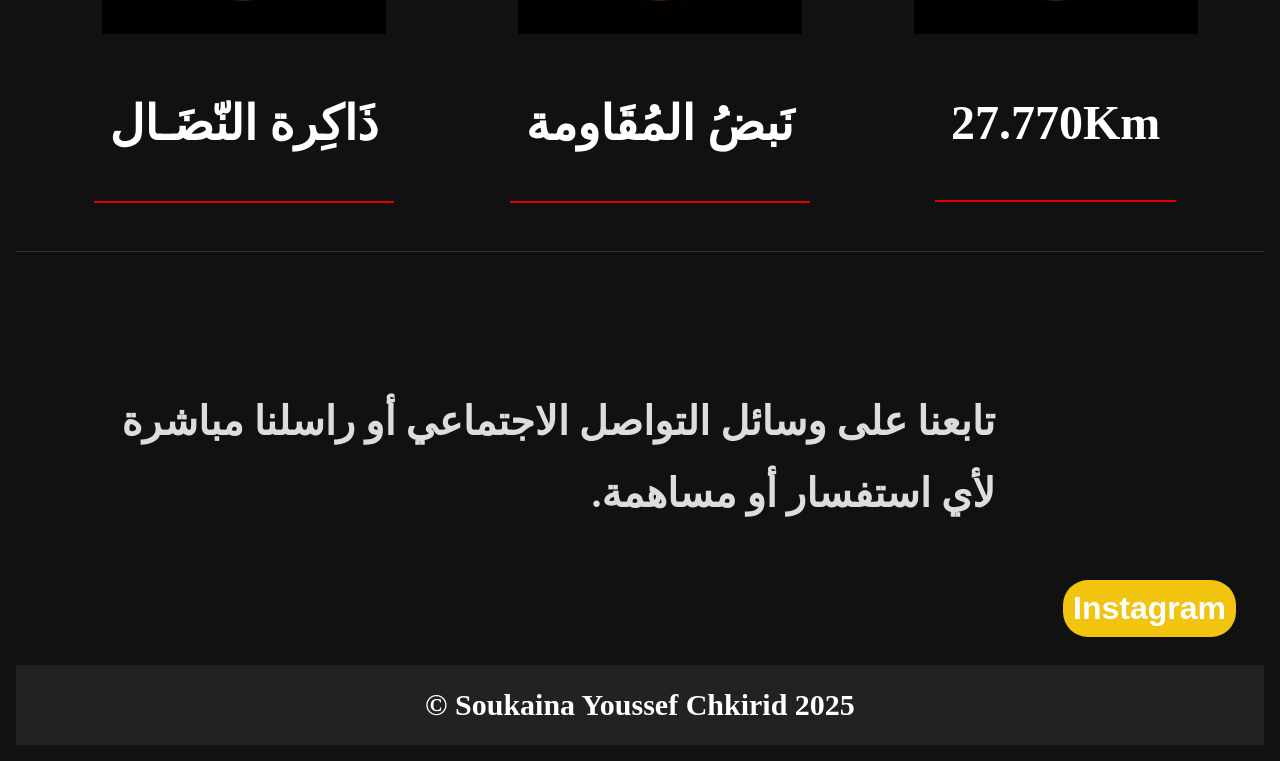
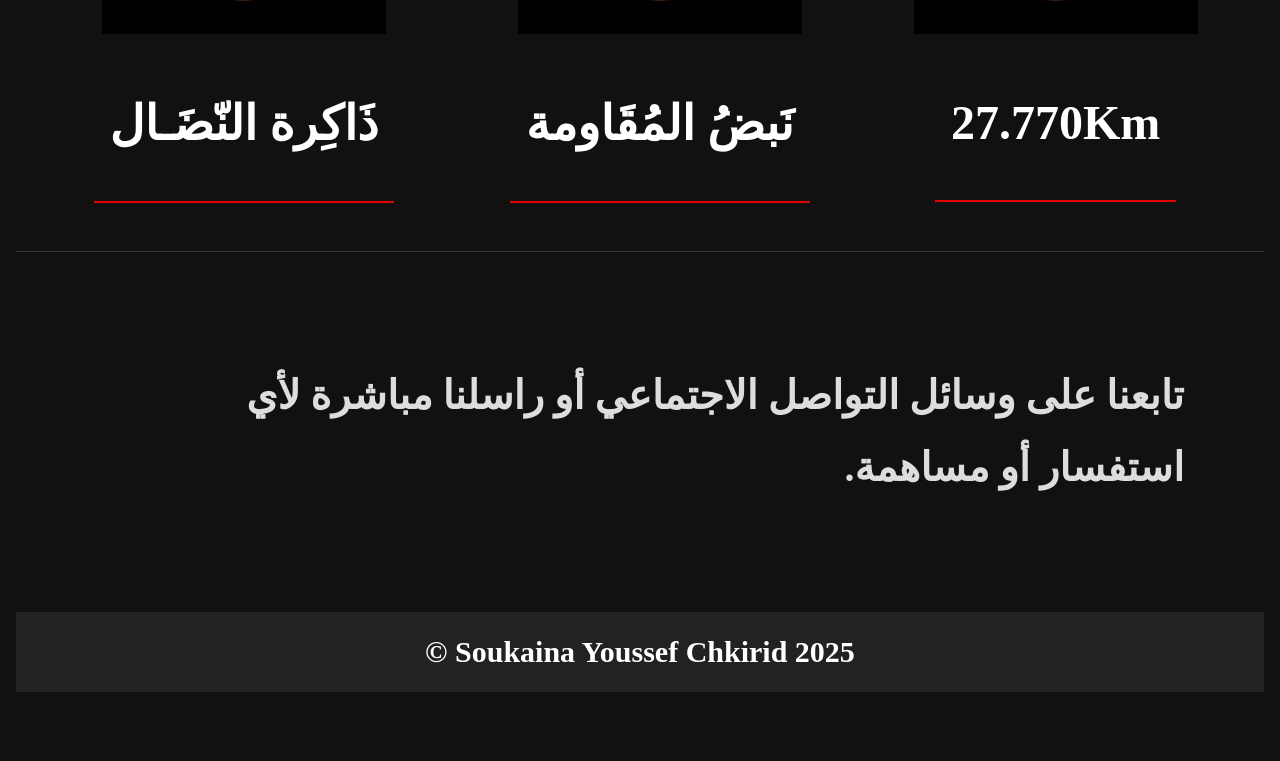
Before and after one commit to 20032025/voiceofpalestine, a plain HTML site: page index.html in a window 1280 px wide. Shown: the part 3531-4292 px from the top of the page. After the commit the page ends 4239 px from the top, so only its background shows below. Drawn offline with Linux system fonts and the light colour scheme; a web font is replaced by a local one.

Commit message:
Update index.html

```diff
--- a/index.html
+++ b/index.html
@@ -179,13 +179,6 @@
 
   <p class="pageb">تابعنا على وسائل التواصل الاجتماعي أو راسلنا مباشرة لأي استفسار أو مساهمة.</p>
 
-  <div class="button">
-  <a href="https://www.instagram.com/your_username" target="_blank">Instagram</a>
-</div>
-
-
-
-
 
 
     <!-- ممكن تضيف وسائل تانية هون -->
```
